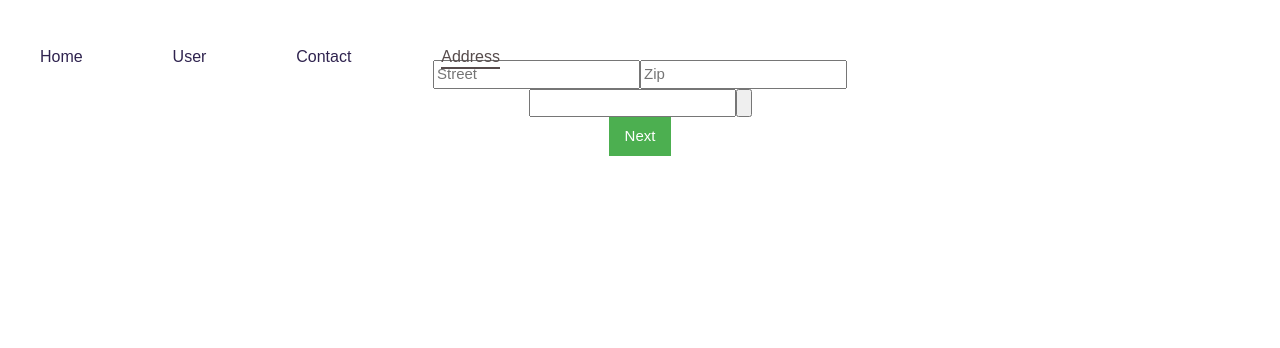
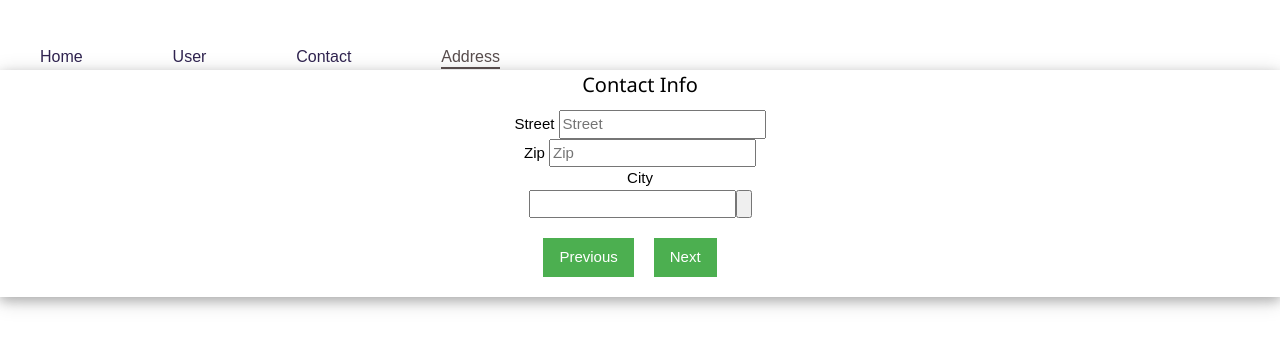
Before and after one commit to rschreck/multi-step-wizard, a React (Create React App) app: page /address in a window 1280 px wide. Shown: the top 348 px of the page. Built offline with nearby package versions, Linux system fonts and the light colour scheme.

Commit message:
css changes and address

```diff
--- a/src/Components/AddressInfo.jsx
+++ b/src/Components/AddressInfo.jsx
@@ -1,4 +1,5 @@
 import React, { useReducer, useState, useEffect } from "react";
+import { useNavigate } from "react-router-dom";
 import { useStep } from "./context";
 import AutoComplete from "./AutoComplete";
 
@@ -9,6 +10,7 @@ const AddressInfo = () => {
       [event.target.name]: event.target.value,
     };
   };
+  const navigate = useNavigate();
   const [state, setState] = useStep();
   const updateStep3 = () => {
     setState({ ...state, step2: true });
@@ -40,7 +42,11 @@ const AddressInfo = () => {
     localStorage.setItem("address-info", JSON.stringify(formData));
   }, [formData]);
   return (
-    <form onSubmit={onSubmit}>
+    <div className="w3-card-4">
+      <h4>Contact Info</h4>
+
+      <form onSubmit={onSubmit} className="w3-container">
+        <label className="label">Street </label>
         <input
           type="text"
           name={"street"}
@@ -48,6 +54,9 @@ const AddressInfo = () => {
           value={formData?.street}
           onChange={(e) => setFormData(e)}
         />
+        <div className="field">
+          <label className="label">Zip </label>
+
           <input
             name="zip"
             type="zip"
@@ -55,14 +64,33 @@ const AddressInfo = () => {
             value={formData?.zip}
             onChange={(e) => setFormData(e)}
           />
+        </div>
+        <div className="field">
+          <label className="label">City </label>
+
           <AutoComplete
             name="city"
             options={["Austin", "Banglore", "Delhi", "Dallas", "Houston"]}
             // defaultValue={"Austin"}
             onChange={(e) => console.log("onchange")}
           />
+        </div>
         {errors.street && <p>{errors.street}</p>}
         {errors.zip && <p>{errors.zip}</p>}
+        <button
+          type="button"
+          className={
+            errors.length > 0 ? "w3-button w3-grey" : "w3-button w3-green"
+          }
+          onClick={(e) => {
+            //go to User Info
+            console.log("Go to UserInfo");
+            navigate("/contact");
+          }}
+          disabled={errors.length > 0 ? true : false}
+        >
+          Previous
+        </button>
         <button
           className={
             errors.length > 0 ? "w3-button w3-grey" : "w3-button w3-green"
@@ -73,6 +101,7 @@ const AddressInfo = () => {
           Next
         </button>
       </form>
+    </div>
   );
 };
 export { AddressInfo };
--- a/src/Components/ContactInfo.jsx
+++ b/src/Components/ContactInfo.jsx
@@ -137,6 +137,7 @@ function ContactInfo() {
             />
           </div>
           <button
+            type="button"
             className={
               errors.length > 0 ? "w3-button w3-grey" : "w3-button w3-green"
             }
--- a/src/index.css
+++ b/src/index.css
@@ -12,6 +12,11 @@ code {
     monospace;
 }
 
+button {
+  margin-right: 20px;
+  margin-bottom: 20px;
+  margin-top: 20px;
+}
 .container {
   max-width: 500px !important;
   padding-top: 2rem;
```
Lines whose indentation alone changed are shown as unchanged.
